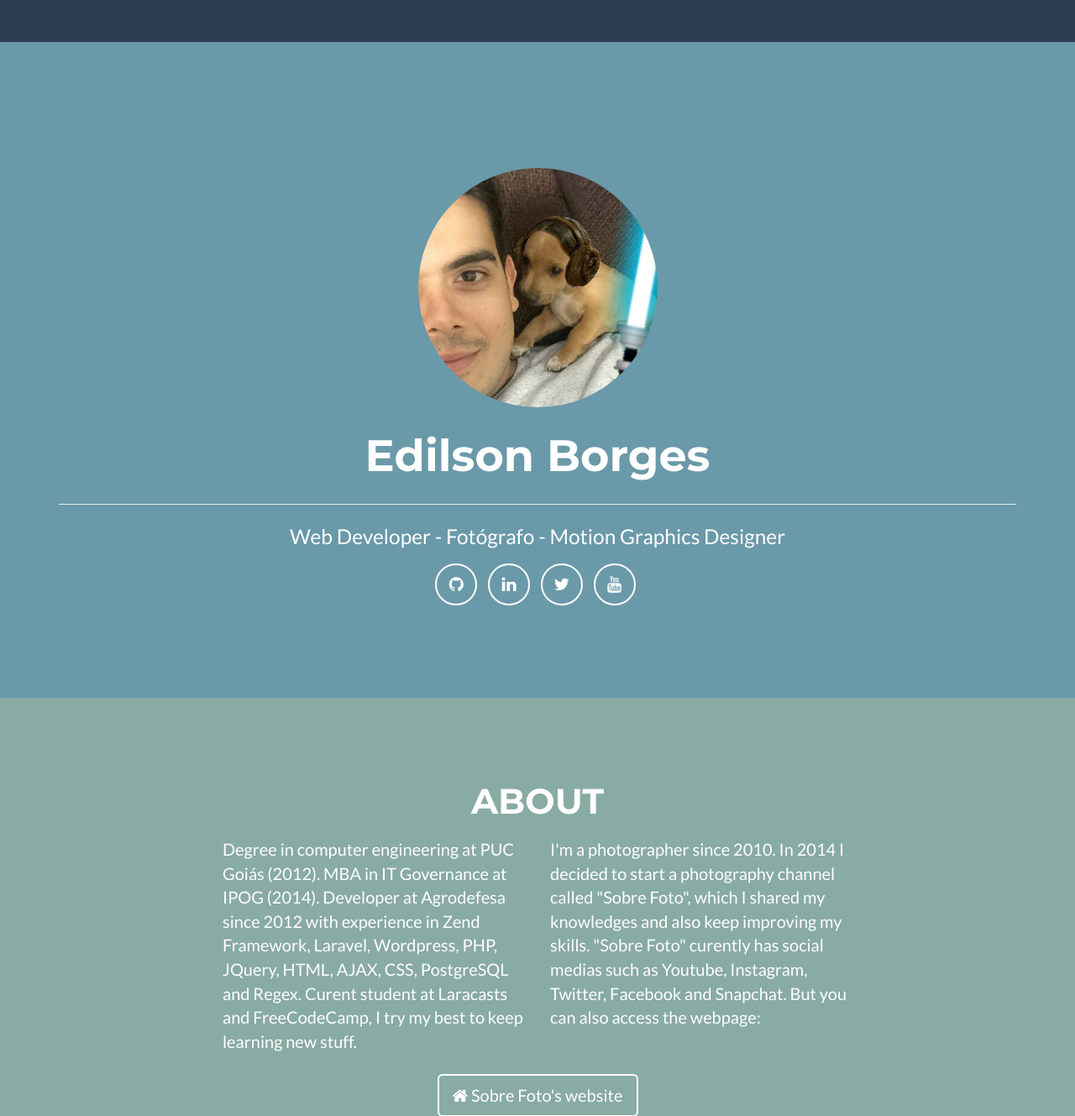
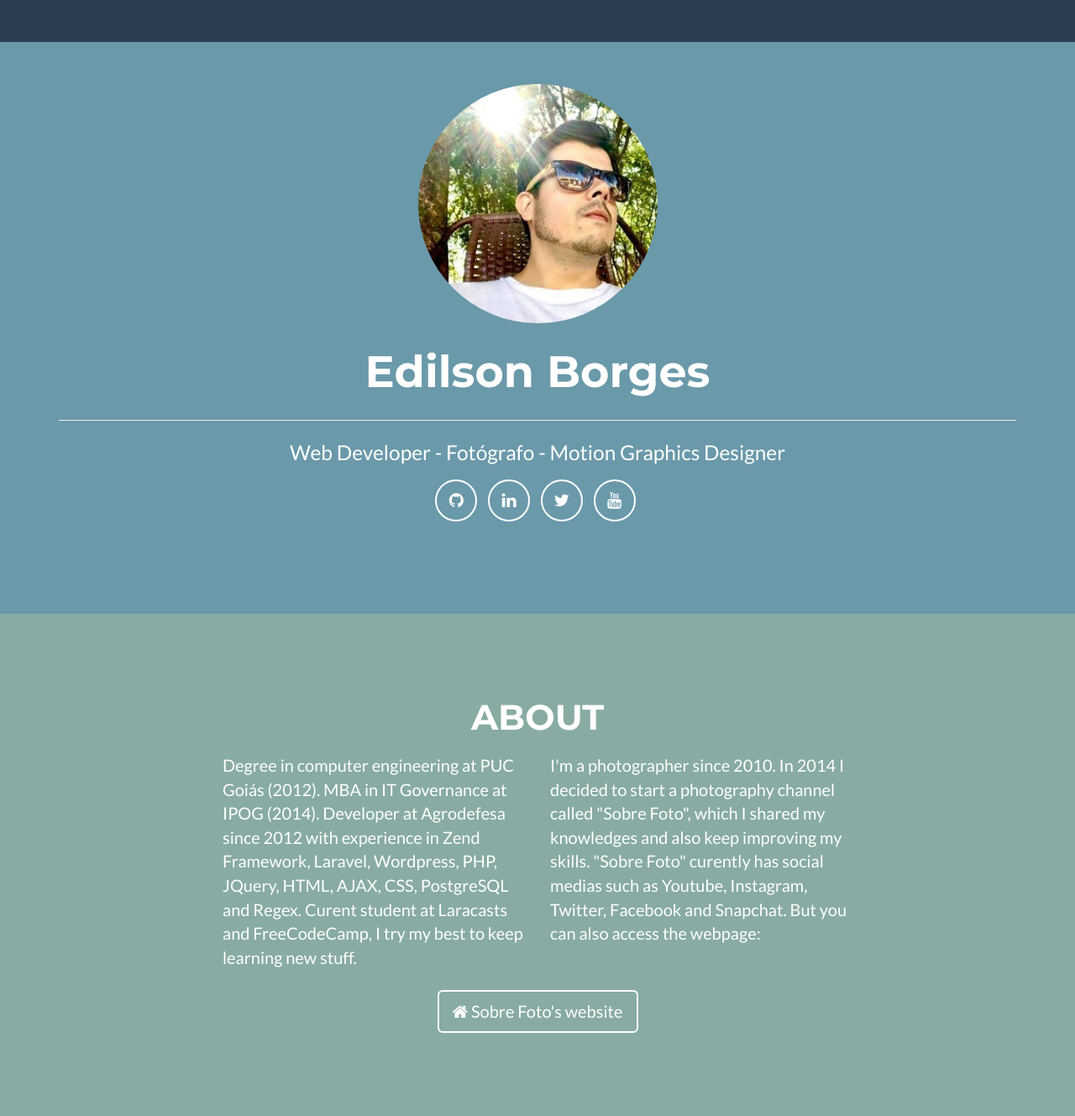
Before and after one commit to edilsonborges/edilsonborges.github.io, a PHP site: page / in a window 1280 px wide. Shown: the top 1329 px of the page at 84% size. Run offline with PHP 8.4, Linux system fonts and the light colour scheme; some libraries are stand-ins or nearby versions.

Commit message:
personal page

```diff
--- a/css/freelancer.css
+++ b/css/freelancer.css
@@ -100,7 +100,6 @@ header .intro-text .skills {
 }
 @media (min-width: 768px) {
   header .container {
-    padding-top: 200px;
     padding-bottom: 100px;
   }
   header .intro-text .name {
--- a/index.html
+++ b/index.html
@@ -1,39 +1,19 @@
 <!DOCTYPE html>
 <html lang="en">
-
 <head>
-
     <meta charset="utf-8">
     <meta http-equiv="X-UA-Compatible" content="IE=edge">
     <meta name="viewport" content="width=device-width, initial-scale=1">
     <meta name="description" content="">
     <meta name="author" content="">
-
-    <title>Freelancer - Start Bootstrap Theme</title>
-
-    <!-- Bootstrap Core CSS -->
+    <title>Edilson Borges</title>
     <link href="vendor/bootstrap/css/bootstrap.min.css" rel="stylesheet">
-
-    <!-- Theme CSS -->
     <link href="css/freelancer.css" rel="stylesheet">
-
-    <!-- Custom Fonts -->
     <link href="vendor/font-awesome/css/font-awesome.min.css" rel="stylesheet" type="text/css">
     <link href="https://fonts.googleapis.com/css?family=Montserrat:400,700" rel="stylesheet" type="text/css">
     <link href="https://fonts.googleapis.com/css?family=Lato:400,700,400italic,700italic" rel="stylesheet" type="text/css">
-
-    <!-- HTML5 Shim and Respond.js IE8 support of HTML5 elements and media queries -->
-    <!-- WARNING: Respond.js doesn't work if you view the page via file:// -->
-    <!--[if lt IE 9]>
-        <script src="https://oss.maxcdn.com/libs/html5shiv/3.7.0/html5shiv.js"></script>
-        <script src="https://oss.maxcdn.com/libs/respond.js/1.4.2/respond.min.js"></script>
-    <![endif]-->
-
 </head>
-
 <body id="page-top" class="index">
-
-    <!-- Navigation -->
     <nav id="mainNav" class="navbar navbar-default navbar-fixed-top navbar-custom">
         <div class="container">
         </div>
@@ -42,7 +22,7 @@
         <div class="container">
             <div class="row">
                 <div class="col-lg-12">
-                    <img class="img-responsive" src="img/profile4.jpeg" alt="">
+                    <img class="img-responsive" src="img/profile.jpg" alt="">
                     <div class="intro-text">
                         <span class="name">Edilson Borges</span>
                         <hr>
```
Also changed, not shown: img/profile.jpg (added).
